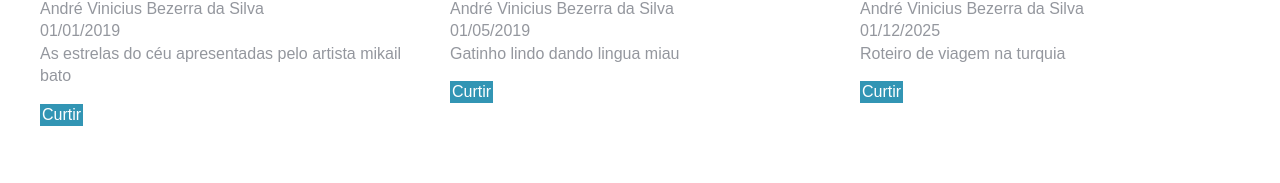
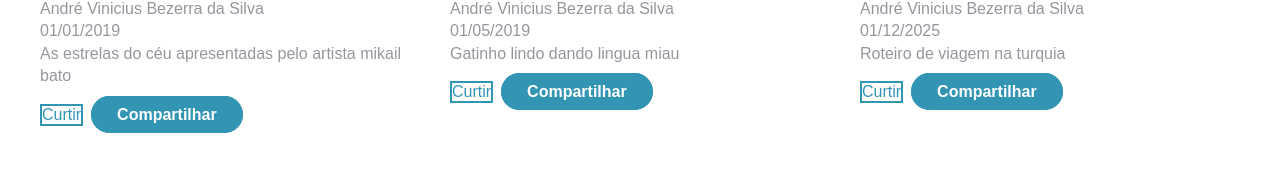
Before and after one commit to avbds002/modulo-react-grow-dev, a React (Vite) app: page / in a window 1280 px wide. Shown: the part 739-922 px from the top of the page. Built offline with nearby package versions, Linux system fonts and the light colour scheme.

Commit message:
estendendo estilos com styled components

```diff
--- a/src/components/Post/index.tsx
+++ b/src/components/Post/index.tsx
@@ -1,6 +1,6 @@
 import { Link } from "react-router-dom";
 import type { IPost } from "../../types";
-import { Avatar, Button } from "./styles";
+import { Avatar, Button, RoundedButton } from "./styles";
 
 export function Post({
   id,
@@ -41,9 +41,12 @@ export function Post({
         </div>
         <p>{description}</p>
         {children}
-        <Button primary={true} onClick={() => handleLike()}>
+        <Button primary={false} onClick={() => handleLike()}>
           Curtir
         </Button>
+        <RoundedButton primary={true} as="a">
+          Compartilhar
+        </RoundedButton>
       </article>
     </>
   );
--- a/src/components/Post/styles.ts
+++ b/src/components/Post/styles.ts
@@ -21,3 +21,9 @@ export const Button = styled.button<ButtonProps>`
   border: 2px solid #3295b4;
   cursor: pointer;
 `;
+
+export const RoundedButton = styled(Button)`
+  border-radius: 20px;
+  padding: 0.5em 1.5em;
+  font-weight: bold;
+`;
```
